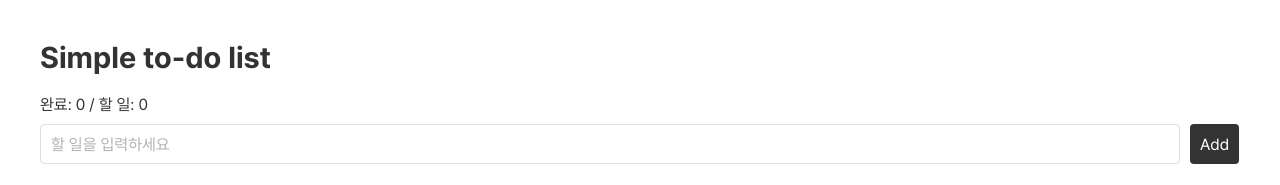
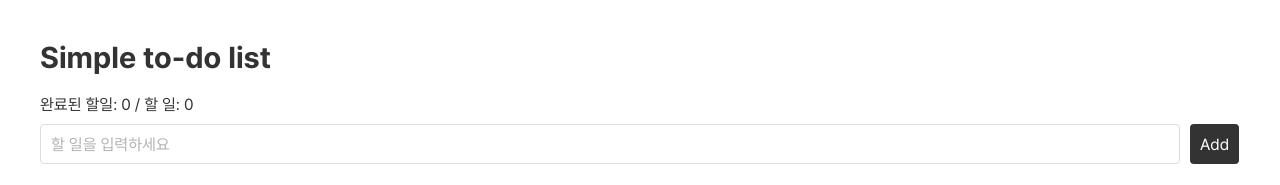
Before and after one commit to ossamuiux/vue-todo2, a Vue app: page / in a window 1280 px wide. Shown: the top 185 px of the page. Built offline with nearby package versions, Linux system fonts and the light colour scheme.

Commit message:
feat: 뷰 투두 #3

```diff
--- a/src/App.vue
+++ b/src/App.vue
@@ -49,7 +49,7 @@ function deleteItem(id) {
     <h1>Simple to-do list</h1>
     <!-- 자바스크립트 사용시 {{  }} 사용 -->
     <div class="todo_count">
-      완료: {{ isComplete }} / 할 일: {{ totalItems }}
+      완료된 할일: {{ isComplete }} / 할 일: {{ totalItems }}
     </div>
     <div class="todo_add">
       <!-- v-on:이벤트명 이벤트 연결 디렉티브 -->
```
